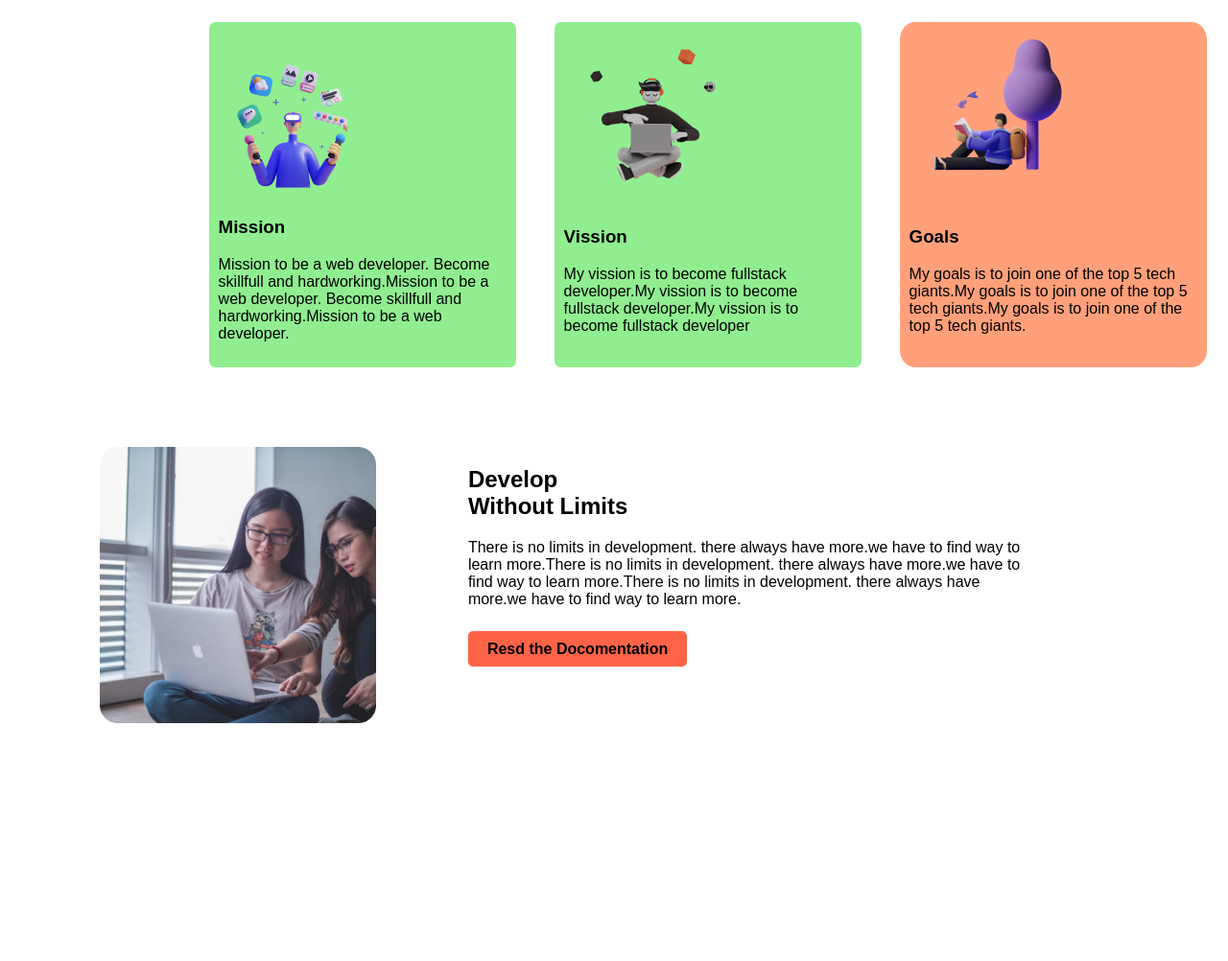
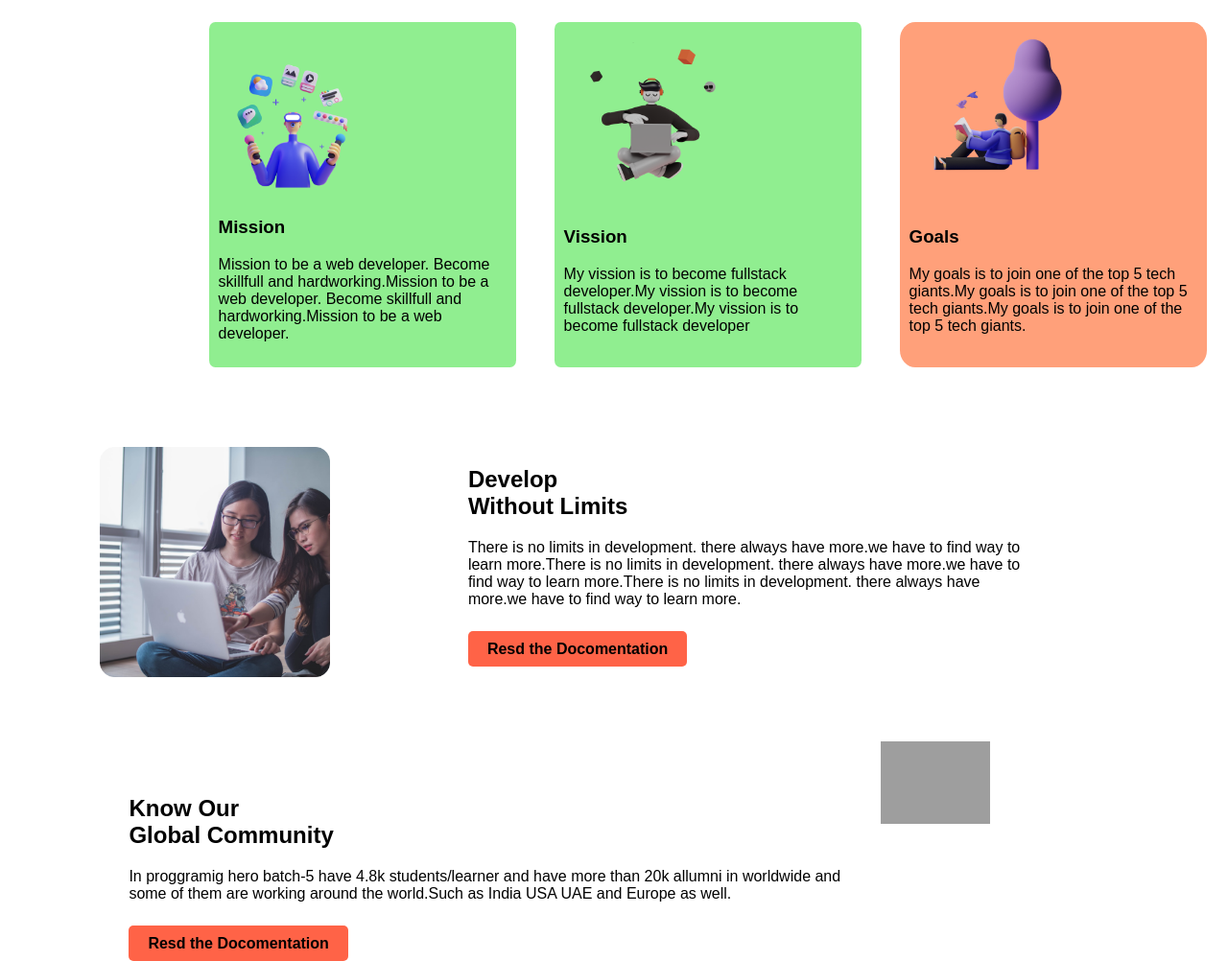
Before and after one commit to Tx-Adon/mission-portfolio, a plain HTML site: page index.html in a window 1280 px wide. Shown: the part 448-1450 px from the top of the page at 96% size. Before the commit the page ends 1214 px from the top, so only its background shows below. Drawn offline with Linux system fonts and the light colour scheme; grey boxes are pictures that could not be loaded.

Commit message:
4th part added

```diff
--- a/index.html
+++ b/index.html
@@ -71,6 +71,21 @@
                 the Docomentation</a>
         </div>
     </section>
+    <section class="project">
+        <div>
+            <br><br>
+            <h2>Know Our <br> Global Community</h2>
+            <p>
+                In proggramig hero batch-5 have 4.8k students/learner and have more than 20k allumni in worldwide and
+                some
+                of them are working around the world.Such as India USA UAE and Europe as well.
+            </p><br>
+            <a class="link-button" target="_blank" href="https://www.facebook.com/profile.php?id=100073644403755">Resd
+                the Docomentation</a>
+        </div>
+        <div> <img src="project.png" alt=""></div>
+
+    </section>
 </body>
 
 </html>
--- a/style.css
+++ b/style.css
@@ -63,9 +63,18 @@ section{
     margin-top: 5%;
 }
 .coding img{
-    width: 60%;
+    width: 50%;
     margin-left: 20%;
 }
 .limit{
     margin-right: 15%;
 }
+.project{
+    display: flex;
+    margin-top: 5%;
+    margin-left: 10%;
+    margin-right: 10%; ;
+}
+.project img{
+    margin-right: 20%;
+    width: 50%;
```
